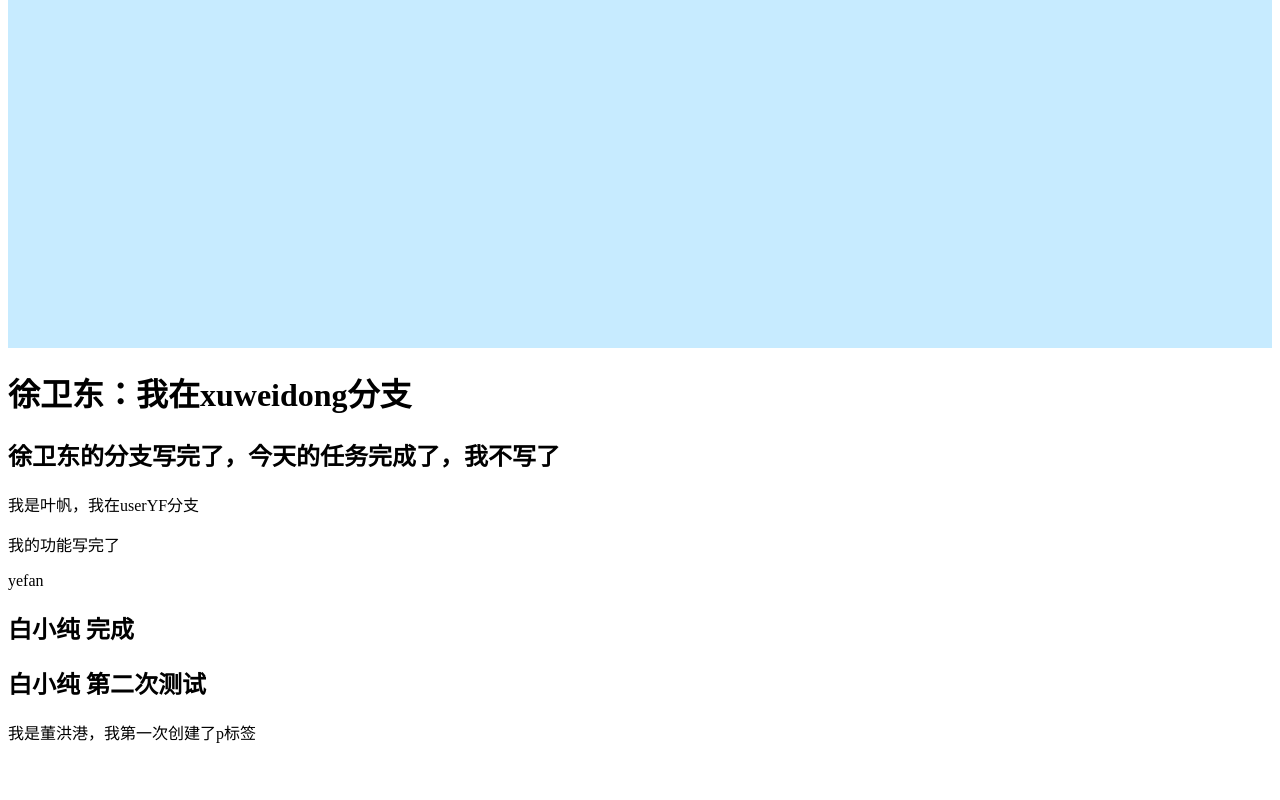
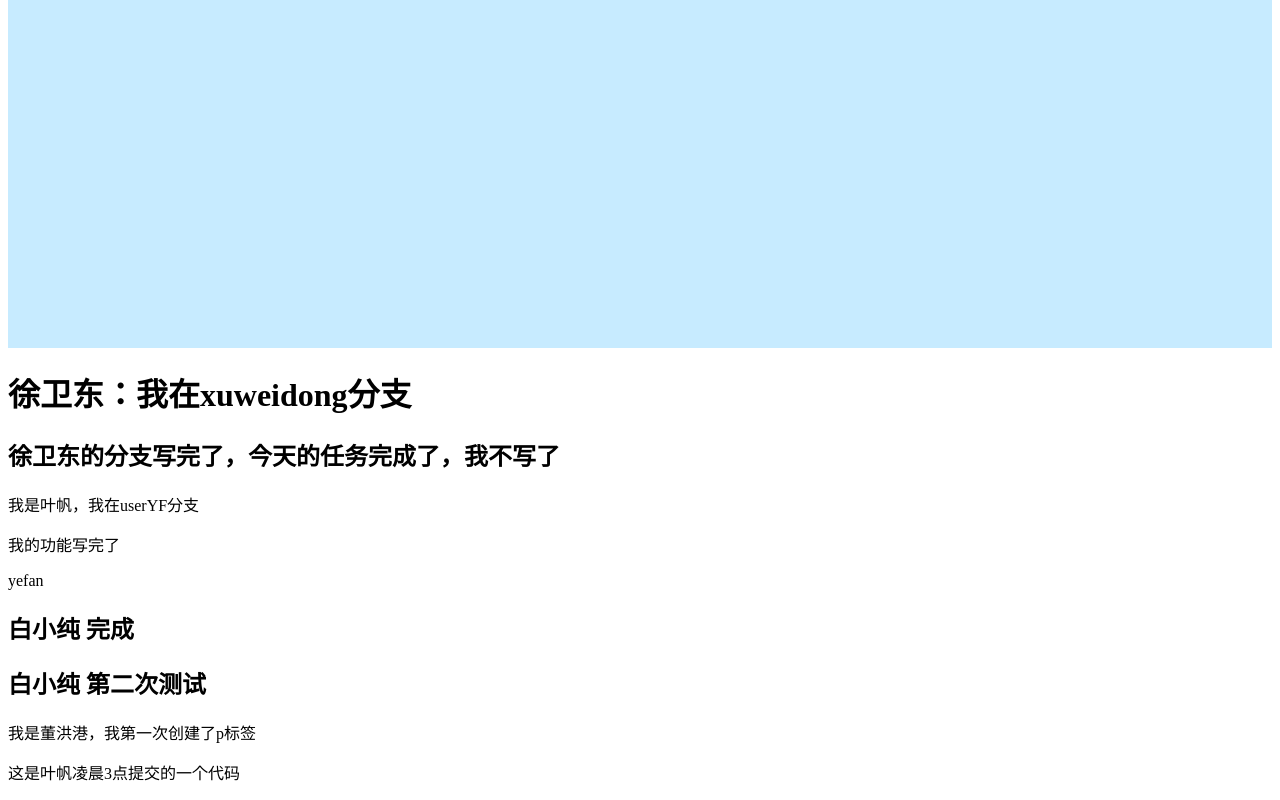
Before and after one commit to Yefannnn/TestGitMerge, a Vue app: page /#/sign in a window 1280 px wide. Shown: the part 442-1242 px from the top of the page. Before the commit the page ends 1202 px from the top, so only its background shows below. Built offline with nearby package versions, Linux system fonts and the light colour scheme; what @smallwei/avue, vue-baidu-map would draw is missing.

Commit message:
yf凌晨3点又提交了

```diff
--- a/src/App.vue
+++ b/src/App.vue
@@ -11,6 +11,7 @@
     <h2>白小纯 完成</h2>
     <h2>白小纯 第二次测试</h2>
     <p>我是董洪港，我第一次创建了p标签</p>
+    <p>这是叶帆凌晨3点提交的一个代码</p>
   </div>
 </template>
 
@@ -20,5 +21,4 @@ export default {
 }
 </script>
 
-<style lang="less">
-</style>
+<style lang="less"></style>
```
